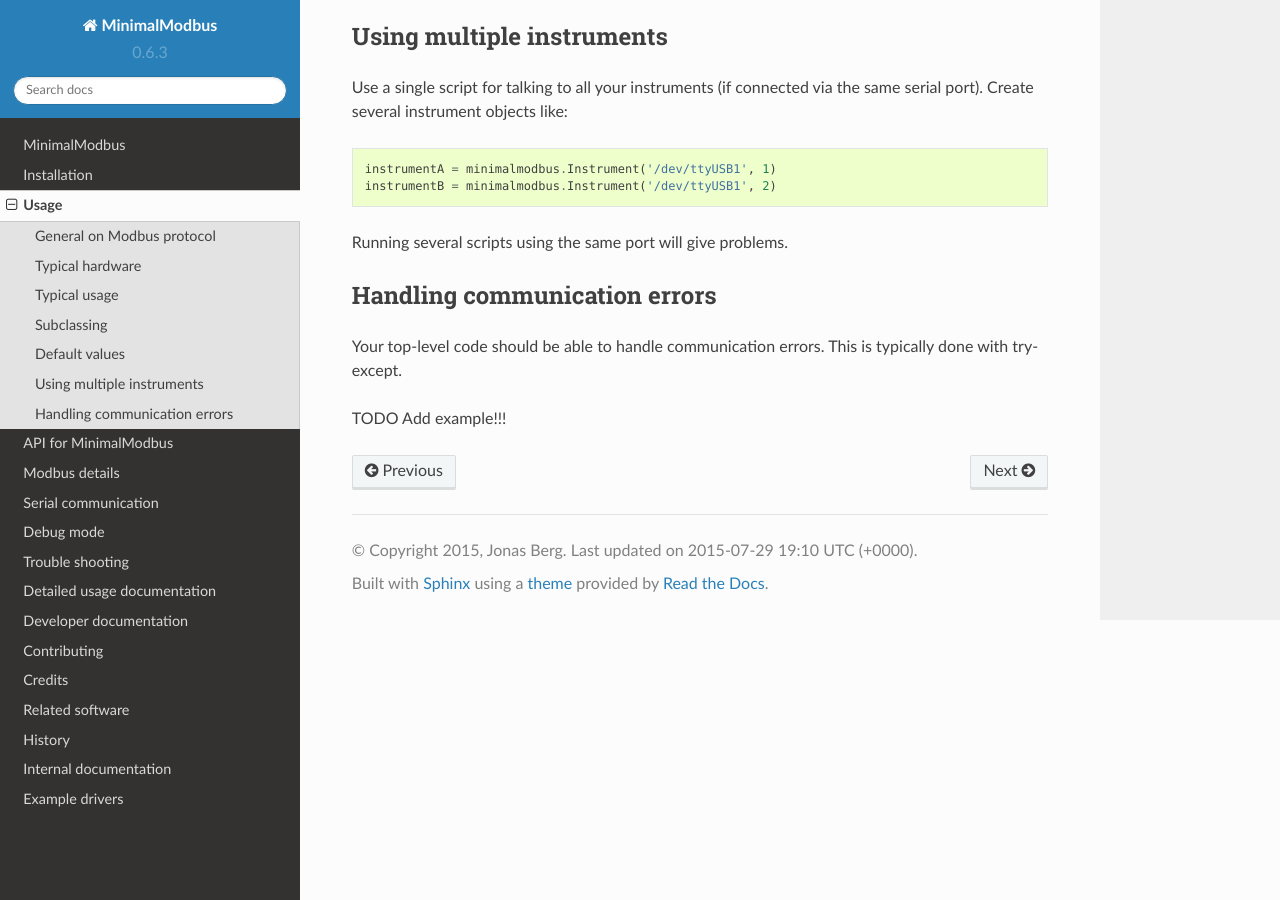
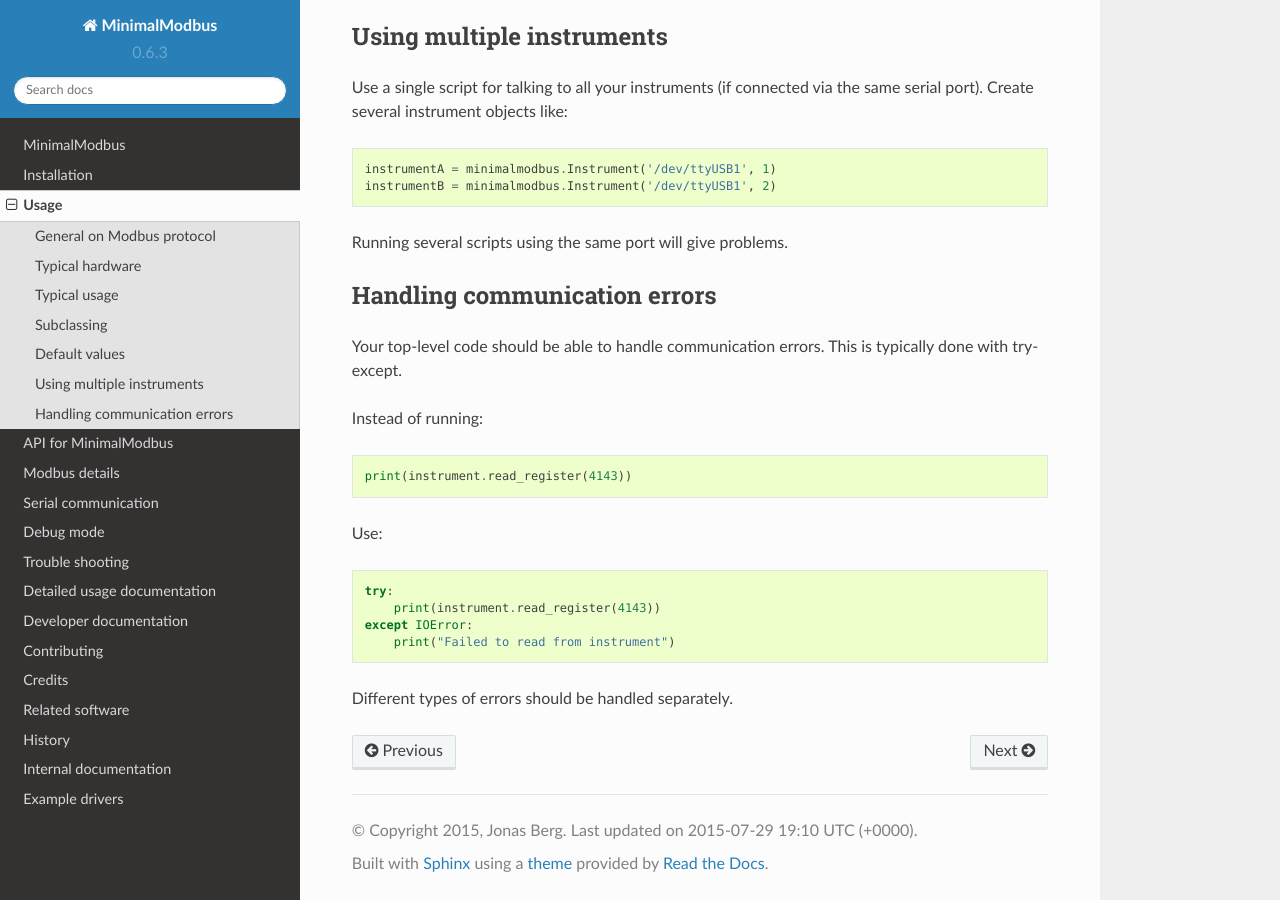
Before and after one commit to pyhys/minimalmodbus, a Sphinx documentation site: the page built from docs/usage.rst, in a window 1280 px wide and 900 px high, scrolled down 3528 px. Built offline with Sphinx 7.4.7 and the Read the Docs theme 2.0.0, drawn with Linux system fonts in a browser that asks for light colours; pages that are not in the unit, such as notebooks, are missing from menus.

Commit message:
Improved documentation

```diff
--- a/docs/usage.rst
+++ b/docs/usage.rst
@@ -169,5 +169,15 @@ Handling communication errors
 -----------------------------
 Your top-level code should be able to handle communication errors. This is typically done with try-except.
 
+Instead of running::
 
-TODO Add example!!!
+    print(instrument.read_register(4143))
+
+Use::
+
+    try:
+        print(instrument.read_register(4143))
+    except IOError:
+        print("Failed to read from instrument")
+
+Different types of errors should be handled separately.
```
Also changed, not shown: docs/installation.rst (+9 -5 lines), 1 other file.
